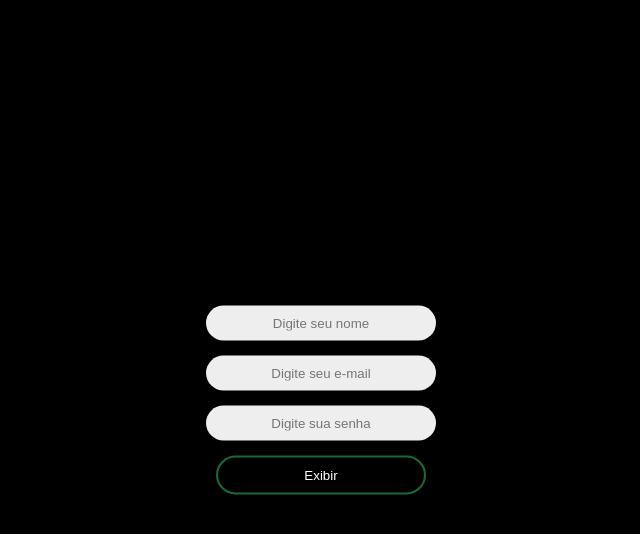
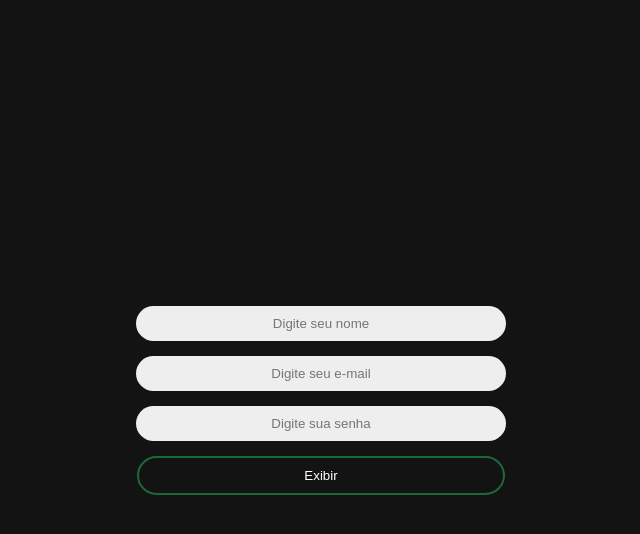
Before and after one commit to gileadeteixeira/Mini-Login, a plain HTML site: page index.html in a window 1280 px wide. Both pictures are taken after typing "Sample", "name@example.com", "Sample123" into the empty fields and a click on the input "Exibir". Shown: the whole page, without its empty margins (319-959 px from the left). Drawn offline with Linux system fonts and the light colour scheme.

Commit message:
atualizações outubro 2021

```diff
--- a/index.html
+++ b/index.html
@@ -5,15 +5,16 @@
     <meta http-equiv="X-UA-Compatible" content="IE=edge">
     <meta name="viewport" content="width=device-width, initial-scale=1.0">
     <title>Mini-Login</title>
+    <link rel="shortcut icon" href="./assets/favicon.ico" type="image/x-icon">
     <link rel="stylesheet" href="./styles.css">
 </head>
-<body class="body">
-    <script src="./script.js" defer></script>
+<body>
     <form action="" class="area">
-        <input type="text" name="nome" id="nome" placeholder="Digite seu nome">
-        <input type="text" name="email" id="email" placeholder="Digite seu e-mail">
-        <input type="password" name="senha" id="senha" placeholder="Digite sua senha">
+        <input type="text" name="nome" id="nome" placeholder="Digite seu nome" autocomplete="off">
+        <input type="text" name="email" id="email" placeholder="Digite seu e-mail" autocomplete="off">
+        <input type="password" name="senha" id="senha" placeholder="Digite sua senha" autocomplete="off">
         <input type="submit" name="exibir" id="exibir" value="Exibir">
     </form>
+    <script src="./script.js" defer></script>
 </body>
 </html>
--- a/script.js
+++ b/script.js
@@ -1,4 +1,5 @@
 const botao = document.querySelector("#exibir");
+
 botao.addEventListener("click", (e)=>{
     e.preventDefault();
     const nome = document.querySelector("#nome");
@@ -10,13 +11,34 @@ botao.addEventListener("click", (e)=>{
     const SENHA = senha.value;
 
     if (NOME !== "" && EMAIL !=="" && SENHA !=="") {
-        alert(`Seu nome: ${NOME}\nSeu e-mail: ${EMAIL}\nSua senha: ${SENHA}`);
-        nome.value = '';
-        email.value = '';
-        senha.value = '';
-
+        if (!checkEmail(EMAIL)) {
+            alert("Email Inválido!");
+        } else if(!checkNome(NOME)) {
+            alert("Nome Inválido!");
+        } else if(!checkSenha(SENHA)) {
+            alert("Senha curta! Insira uma senha com mais de 6 (seis) caracteres).");
+        } else {
+            alert(`Seu nome: ${NOME}\nSeu e-mail: ${EMAIL}\nSua senha: ${SENHA}`);
+            nome.value = '';
+            email.value = '';
+            senha.value = '';
+        }
     } else {
         alert("Preencha todos os campos!");
     }
 
 });
+
+function checkEmail(email) {
+    const regex = /^(([^<>()[\]\\.,;:\s@"]+(\.[^<>()[\]\\.,;:\s@"]+)*)|(".+"))@((\[[0-9]{1,3}\.[0-9]{1,3}\.[0-9]{1,3}\.[0-9]{1,3}\])|(([a-zA-Z\-0-9]+\.)+[a-zA-Z]{2,}))$/;
+    return regex.test(String(email).toLowerCase());
+}
+
+function checkNome(nome){
+    const regex = /^((?!.*[\u00D7\u00F7\u01C0-\u01C3])[a-z\u00C0-\u02AF´]{1,}\s?)((?!.*[\u00D7\u00F7\u01C0-\u01C3])[a-z\u00C0-\u02AF'´]?\s?)+$/i;
+    return regex.test(String(nome));
+}
+
+function checkSenha(senha){
+    return senha.length >= 6;
+}
--- a/styles.css
+++ b/styles.css
@@ -1,21 +1,36 @@
-.body{
-    background-color: black;
+:root{
+    --green: #1b6939;
+    --white: #ffffff;
+    --light-grey: #eeeeee;
+    --black: #131313;
+}
+
+html, body{
+    display: flex;
+    flex-direction: column;
+    align-items: center;
+    justify-content: center;
+}
+
+html{
+    height: 100%;
+}
+
+body{
+    background-color: var(--black);
     font-family: Arial;
+    width: 100%;
 }
+
 .area{
-    background: none;
-    flex: 1;
-    text-align: center;
-    position: absolute;
-    top: 50%;
-    left: 50%;
-    width: 300px;
-    transform: translate(-50%, -50%);
+    width: 100%;
+    max-width: 500px;
 }
-.area input[type = "text"], .area input[type = "password"]{
+
+.area input{
     border-radius: 20px;
     border: 0;
-    background-color: #EEEEEE;
+    background-color: var(--light-grey);
     display: block;
     padding: 10px;
     margin: 15px auto;
@@ -24,19 +39,21 @@
     color: black;
     width: 70%;
 }
+
 .area input[type = "submit"]{
-    border-radius: 20px;
-    border: 0;
     background: none;
-    display: block;
-    padding: 10px;
-    margin: 15px auto;
-    text-align: center;
-    outline: none;
-    color: white;
-    width: 70%;
-    border: 2px solid rgb(27, 105, 57);
+    color: var(--white);
+    width: 73.5%;
+    border: 2px solid var(--green);
 }
-.area input[type = "submit"]:hover{
-    background-color: rgb(27, 105, 57);
+
+@media (pointer: fine) {
+    .area input[type = "submit"]:hover{
+        background-color: var(--green);
+        cursor: pointer;
+    }
 }
+
+.area input[type = "submit"]:active{
+    background-color: var(--green);
+}
```
Also changed, not shown: assets/favicon.ico (added), 1 other file.
